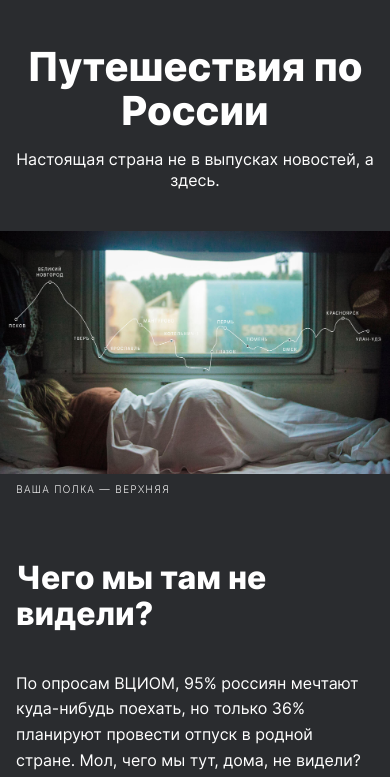
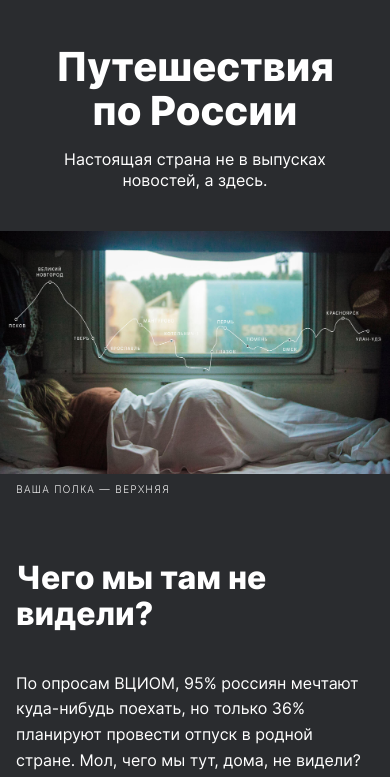
Before and after one commit to rsabirov22/russian-travel, a plain HTML site: page index.html in a window 390 px wide. Shown: the part 61-838 px from the top of the page. Drawn offline with Linux system fonts and the light colour scheme; files whose address does not match are found by name.

Commit message:
russian-travel 1.1.1 - Проектная работа №3

```diff
--- a/blocks/footer/footer.css
+++ b/blocks/footer/footer.css
@@ -9,7 +9,6 @@
 
 @media screen and (max-width: 1023px){
   .footer {
-    box-sizing: border-box;
     padding: 0 24px;
   }
 }
@@ -18,7 +17,6 @@
   .footer {
     flex-direction: column;
     align-items: flex-start;
-    box-sizing: border-box;
     padding: 0 16px;
   }
 }
--- a/blocks/lead/__subtitle/lead__subtitle.css
+++ b/blocks/lead/__subtitle/lead__subtitle.css
@@ -10,6 +10,16 @@
 
 @media screen and (max-width: 767px) {
   .lead__subtitle {
+    max-width: 400px;
+    font-size: 20px;
+    line-height: 1.3;
+    margin: 0 0 40px;
+  }
+}
+
+@media screen and (max-width: 600px) {
+  .lead__subtitle {
+    max-width: 288px;
     font-size: 16px;
     line-height: 1.3;
     margin: 0 0 40px;
--- a/blocks/lead/__title/lead__title.css
+++ b/blocks/lead/__title/lead__title.css
@@ -16,6 +16,16 @@
 
 @media screen and (max-width: 767px) {
   .lead__title {
+    max-width: 500px;
+    font-size: 70px;
+    line-height: 1.1;
+    margin: 0 0 16px;
+  }
+}
+
+@media screen and (max-width: 600px) {
+  .lead__title {
+    max-width: 288px;
     font-size: 40px;
     line-height: 1.1;
     margin: 0 0 16px;
```
